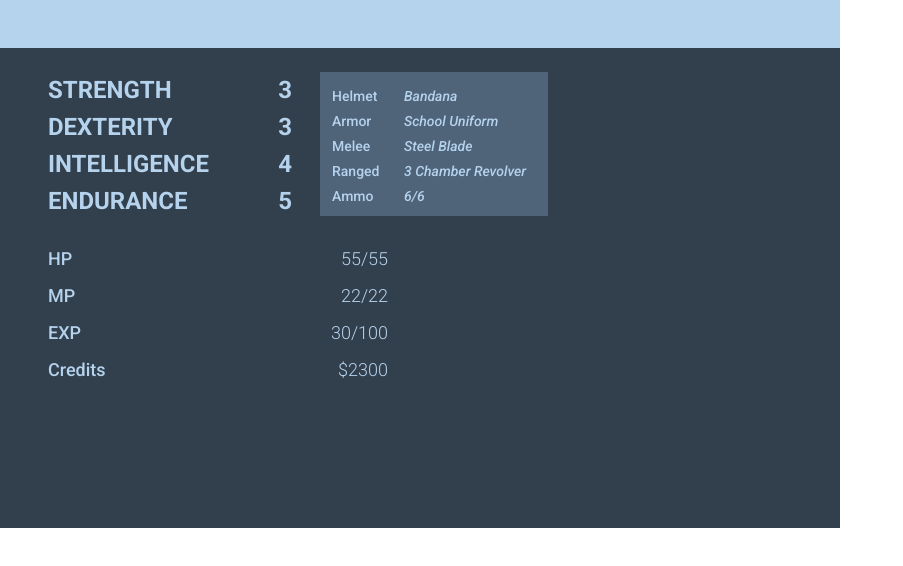
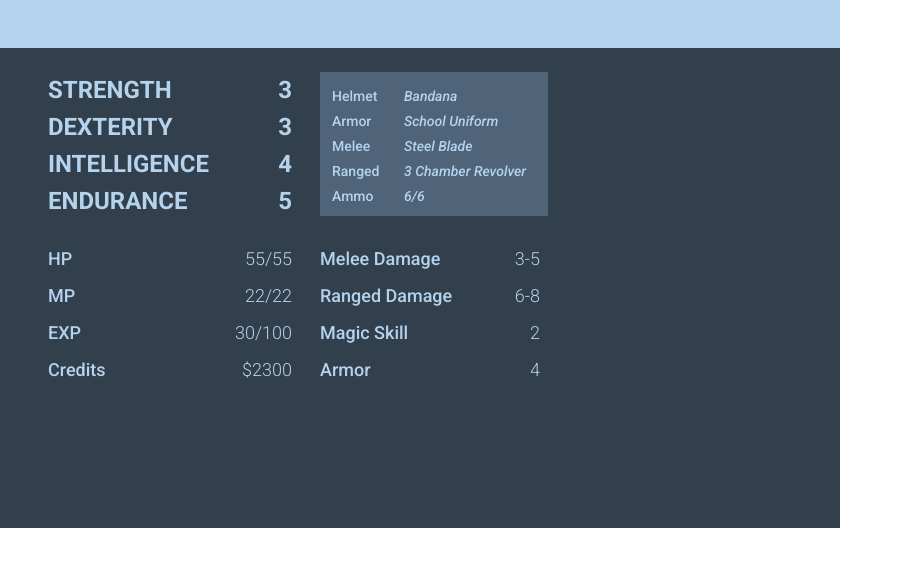
Before and after one commit to samualli/inventoryRPG, a plain HTML site: page index.html in a window 1280 px wide. Shown: the whole page, without its empty margins (0-903 px from the left). Drawn offline with Linux system fonts and the light colour scheme.

Commit message:
Finished adding the static info boxes from layout

```diff
--- a/index.html
+++ b/index.html
@@ -22,8 +22,10 @@
                 </div>
 
                 <div class = "nextWrapper">
-                    <div id="vitalStatBox">HP<br>MP<br>EXP<br>Credits</div>
-                    <div id="vitalStat">55/55<br>22/22<br>30/100<br>$2300</div>
+                    <div id="vitalStatStatic">HP<br>MP<br>EXP<br>Credits</div>
+                    <div id="vitalStatDynamic">55/55<br>22/22<br>30/100<br>$2300</div>
+                    <div id="damageInfoStatic">Melee Damage<br>Ranged Damage<br>Magic                                       Skill<br>Armor</div>
+                    <div id="damageInfoDynamic">3-5<br>6-8<br>2<br>4</div>
             </div>
     </body>
 
--- a/stylesheets/sass/inventoryScreen.scss
+++ b/stylesheets/sass/inventoryScreen.scss
@@ -71,18 +71,30 @@ body{
     transform:translateX(-4px - $grid_dimension);
 
 }
-#vitalStatBox{
+#vitalStatStatic{
     @extend #statBox;
     font-weight:500;
     font-size: 1.125em;
     line-height: 37px;
     text-transform: none;
+    width: 4 * $grid_dimension;
 
 }
-#vitalStat{
-    @extend #vitalStatBox;
+#vitalStatDynamic{
+    @extend #vitalStatStatic;
     font-weight:300;
     text-align: right;
+    width: 6 * $grid_dimension;
+
+}
+#damageInfoStatic{
+    @extend #vitalStatStatic;
+    width: 6 * $grid_dimension;
+    padding-left: $grid_dimension;
+}
+#damageInfoDynamic{
+    @extend #vitalStatDynamic;
+    width: 3 * $grid_dimension;
 }
 .leftWrapper{
     padding-top: $grid_dimension;
```
Also changed, not shown: stylesheets/sass/main.css, 2 other files.
